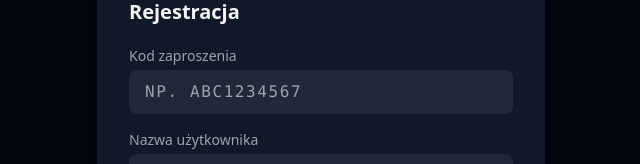
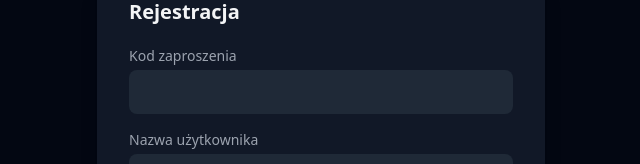
Before and after one commit to Thashar/Typerek, a React (Vite) app in the folder frontend/: page /register in a window 1280 px wide. Shown: the part 165-329 px from the top of the page, without its empty margins (319-959 px from the left). Built offline with nearby package versions, Linux system fonts and the light colour scheme.

Commit message:
Usuń placeholder z pól invite_code
Co-Authored-By: Claude Sonnet 4.6 <noreply@anthropic.com>

```diff
--- a/frontend/src/pages/GoogleCallback.jsx
+++ b/frontend/src/pages/GoogleCallback.jsx
@@ -74,7 +74,7 @@ export default function GoogleCallback() {
                 value={inviteCode}
                 onChange={e => setInviteCode(e.target.value.toUpperCase())}
                 required
-                placeholder="np. LIGA NGK 2025"
+                placeholder=""
                 autoFocus
               />
             </div>
--- a/frontend/src/pages/Register.jsx
+++ b/frontend/src/pages/Register.jsx
@@ -64,7 +64,7 @@ export default function Register() {
                   value={form.invite_code}
                   onChange={e => setForm(f => ({ ...f, invite_code: e.target.value.toUpperCase() }))}
                   required
-                  placeholder="np. ABC1234567"
+                  placeholder=""
                 />
               </div>
               <div>
```
